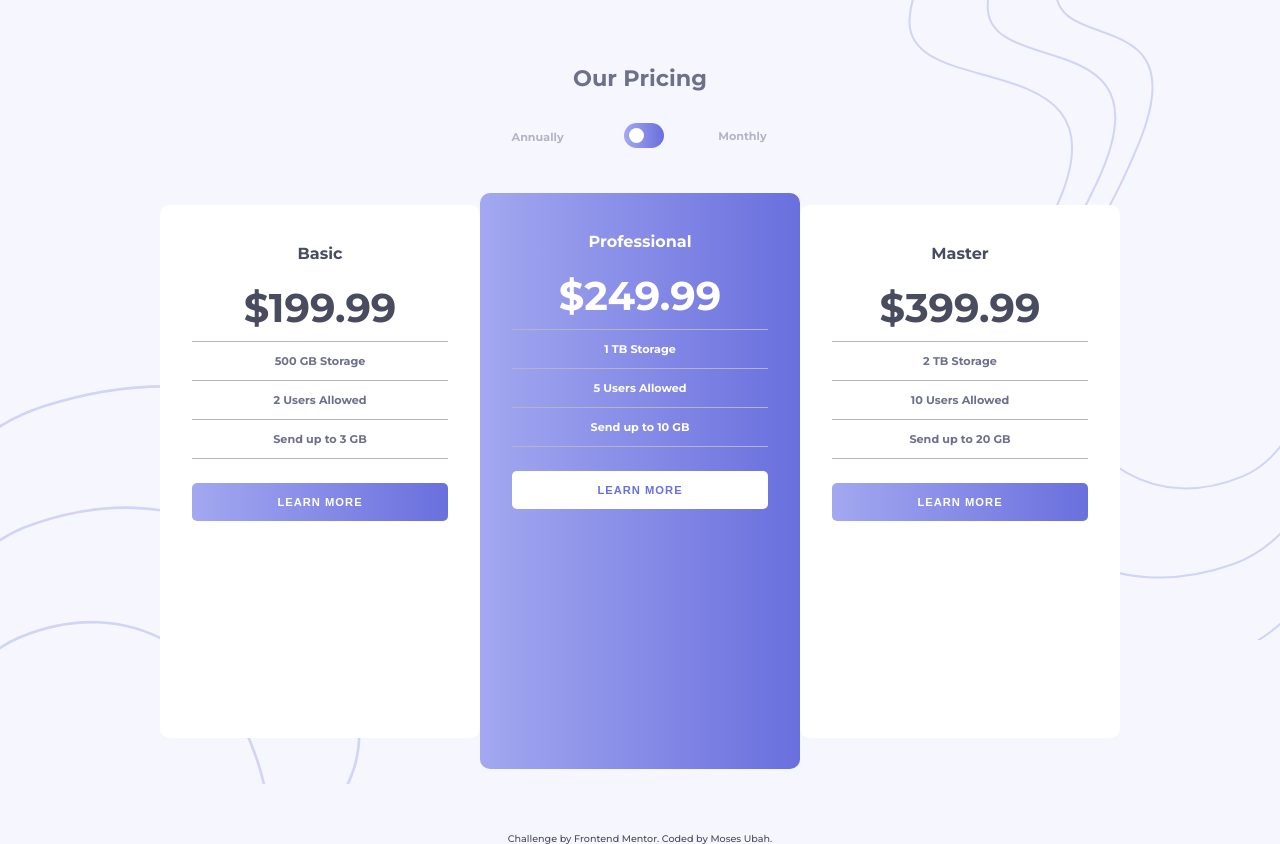
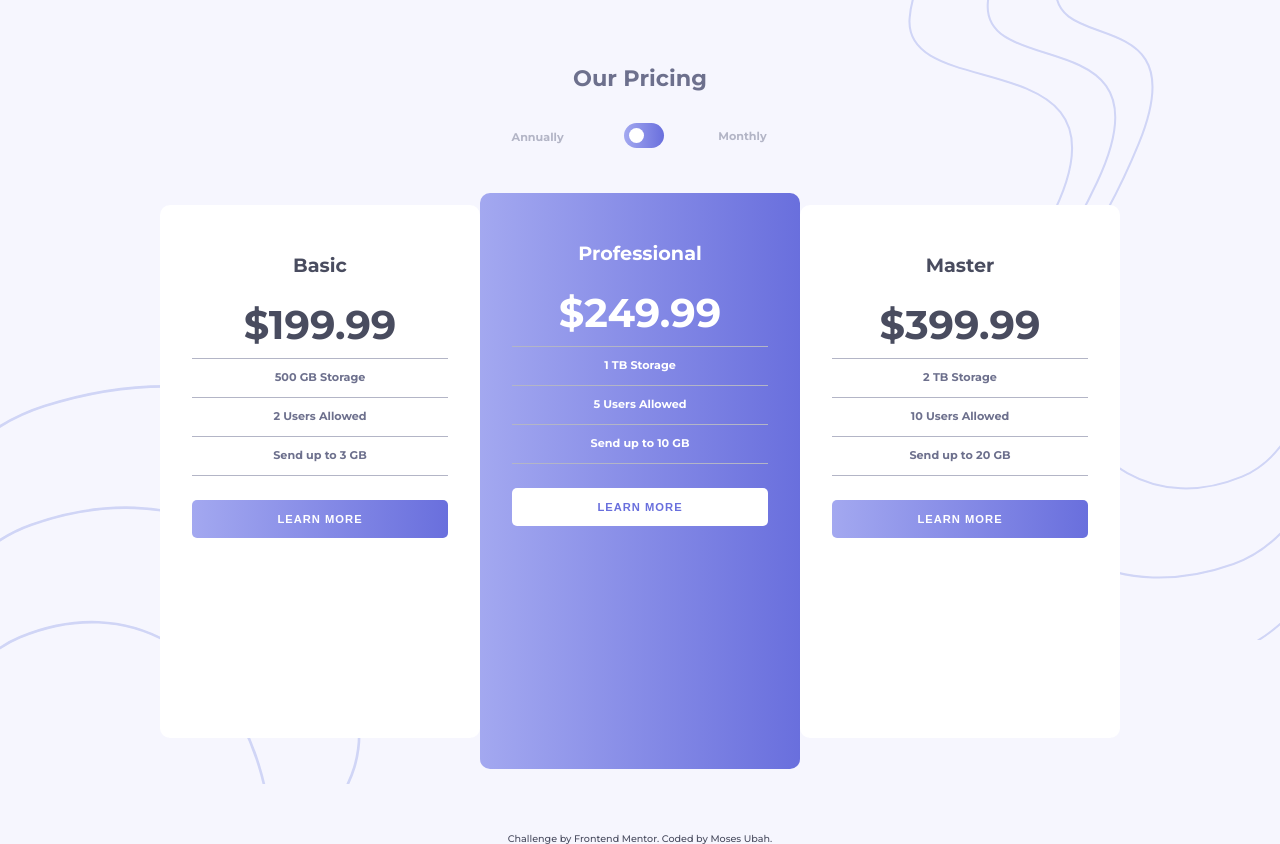
Before and after one commit to mohzys23/pricing-component-with-toggle-master, a plain HTML site: page pricing-component-with-toggle-master/index.html in a window 1280 px wide. Drawn offline with Linux system fonts and the light colour scheme.

Commit message:
Update style.css

```diff
--- a/pricing-component-with-toggle-master/style.css
+++ b/pricing-component-with-toggle-master/style.css
@@ -395,8 +395,8 @@ padding-bottom: 1%;
 }
 
 .box-1 h1 {
-  font-size: 1rem;
-  padding-top: 7%;
+  font-size: 1.2rem;
+  padding-top: 10%;
 }
 
 .box-1 h2 {
@@ -458,8 +458,8 @@ margin-top: -12px;
 
 
 .box-2 h1 {
-  font-size: 1rem;
-  padding-top: 7%;
+  font-size: 1.2rem;
+  padding-top: 10%;
 }
 
 .box-2 h2 {
```
